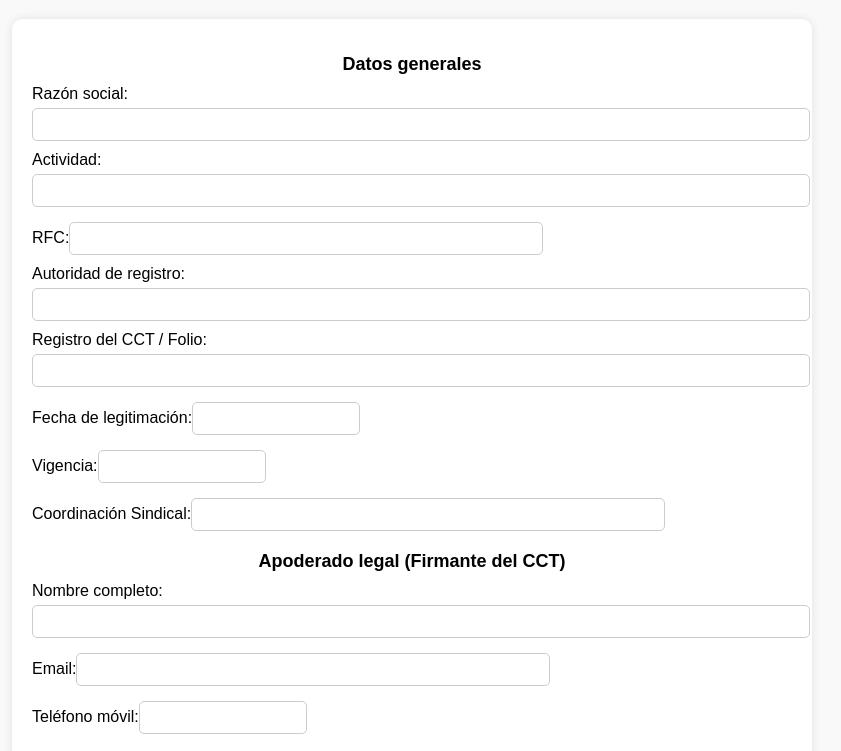
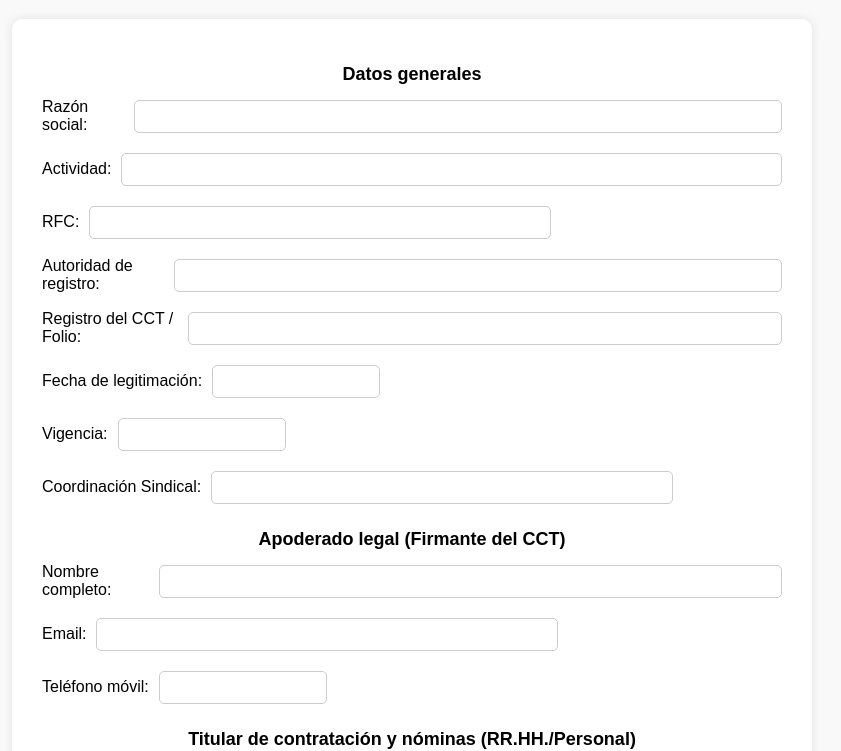
Before and after one commit to FerCas86/Registro, a plain HTML site: page index.html in a window 1280 px wide. Shown: the part 81-832 px from the top of the page, without its empty margins (228-1069 px from the left). Drawn offline with Linux system fonts and the light colour scheme.

Commit message:
Update index.html

```diff
--- a/index.html
+++ b/index.html
@@ -11,10 +11,12 @@
             max-width: 800px;
             margin: auto;
         }
-        h1 { text-align: center; }
+        h1 {
+            text-align: center;
+        }
         form {
             background: white;
-            padding: 20px;
+            padding: 30px;  /* Más espacio interno */
             border-radius: 10px;
             box-shadow: 0 0 10px rgba(0,0,0,0.1);
         }
@@ -27,7 +29,9 @@
             text-align: center;
         }
         label {
-            display: block;
+            display: flex;
+            align-items: center;
+            gap: 10px; /* Espacio entre texto y cuadro */
             margin-top: 10px;
         }
         input[type="text"], input[type="email"] {
@@ -36,6 +40,7 @@
             margin-top: 5px;
             border: 1px solid #ccc;
             border-radius: 5px;
+            margin-bottom: 5px; /* Espacio inferior */
         }
         .input-mediano {
             width: 60% !important;
```
